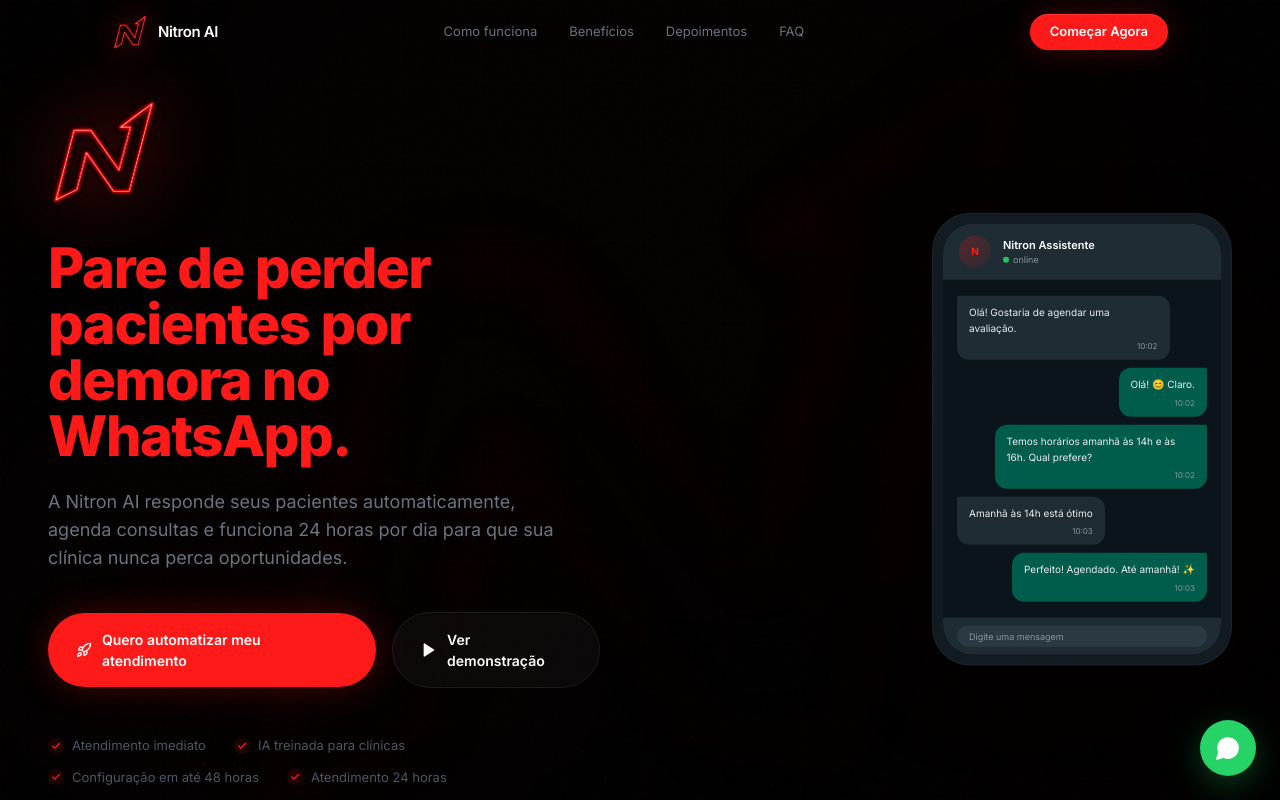
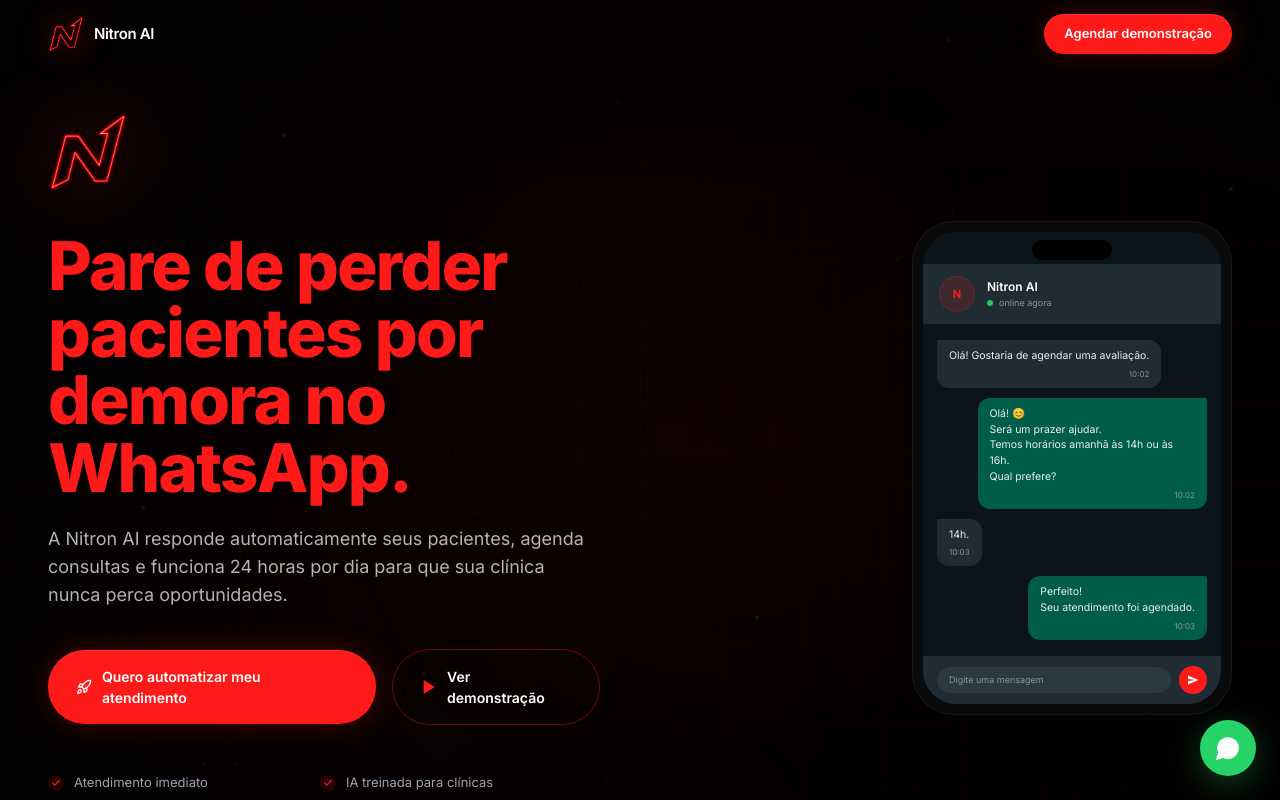
Before and after one commit to companynitron-art/nitroncompanyLP, a React (Vite) app: page / in a window 1280 px wide. Shown: the top 800 px of the page. Built offline with nearby package versions, Linux system fonts and the light colour scheme.

Commit message:
Rebuild Hero and Header components

```diff
--- a/src/components/Header.tsx
+++ b/src/components/Header.tsx
@@ -3,13 +3,6 @@ import { motion, AnimatePresence } from 'framer-motion';
 import { Menu, X } from 'lucide-react';
 
 const WHATSAPP_LINK = 'https://wa.me/5512981498914?text=Ol%C3%A1!%20Vim%20pela%20landing%20page%20da%20Nitron%20AI%20e%20quero%20conhecer%20a%20plataforma.';
-
-const navLinks = [
-  { label: 'Como funciona', href: '#como-funciona' },
-  { label: 'Benefícios', href: '#beneficios' },
-  { label: 'Depoimentos', href: '#depoimentos' },
-  { label: 'FAQ', href: '#faq' },
-];
 
 export default function Header() {
   const [scrolled, setScrolled] = useState(false);
@@ -32,43 +25,35 @@ export default function Header() {
           : 'bg-transparent'
       }`}
     >
-      <div className="max-w-6xl mx-auto px-5 sm:px-8 lg:px-12">
-        <div className="flex items-center justify-between h-16 sm:h-[64px]">
+      <div className="max-w-7xl mx-auto px-5 sm:px-8 lg:px-12">
+        <div className="flex items-center justify-between h-16 sm:h-[68px]">
+          {/* Logo */}
           <a href="#" className="flex items-center gap-2.5 group">
             <motion.img
               src="/nitron_logo.png"
               alt="Nitron AI"
-              className="w-9 h-9 object-contain drop-shadow-[0_0_16px_rgba(255,26,26,0.35)]"
-              whileHover={{ scale: 1.03, filter: 'drop-shadow(0 0 24px rgba(255,26,26,0.55))' }}
+              className="w-9 h-9 object-contain drop-shadow-[0_0_16px_rgba(255,26,26,0.3)]"
+              whileHover={{ scale: 1.03, filter: 'drop-shadow(0 0 24px rgba(255,26,26,0.5))' }}
               transition={{ duration: 0.3 }}
-              style={{ imageRendering: 'auto' }}
             />
             <span className="text-white font-semibold text-[15px] tracking-tight">Nitron AI</span>
           </a>
 
-          <nav className="hidden md:flex items-center gap-1">
-            {navLinks.map((link) => (
-              <a
-                key={link.href}
-                href={link.href}
-                className="px-3.5 py-2 text-[13px] text-gray-500 hover:text-white transition-all duration-300 rounded-lg hover:bg-white/[0.03]"
-              >
-                {link.label}
-              </a>
-            ))}
-          </nav>
-
+          {/* Desktop button */}
           <div className="hidden md:block">
-            <a
+            <motion.a
               href={WHATSAPP_LINK}
               target="_blank"
               rel="noopener noreferrer"
-              className="btn-primary inline-flex items-center gap-2 px-5 py-2 rounded-full text-white text-[13px] font-semibold"
+              whileHover={{ scale: 1.03 }}
+              whileTap={{ scale: 0.97 }}
+              className="btn-primary inline-flex items-center px-5 py-2.5 rounded-full text-white text-[13px] font-semibold"
             >
-              Começar Agora
-            </a>
+              Agendar demonstração
+            </motion.a>
           </div>
 
+          {/* Mobile toggle */}
           <button
             onClick={() => setMobileOpen(!mobileOpen)}
             className="md:hidden text-white p-2 rounded-lg hover:bg-white/[0.04] transition-colors"
@@ -88,24 +73,15 @@ export default function Header() {
             transition={{ duration: 0.4, ease: [0.16, 1, 0.3, 1] }}
             className="md:hidden bg-black/95 backdrop-blur-2xl border-b border-white/[0.03] overflow-hidden"
           >
-            <div className="px-5 py-6 space-y-1">
-              {navLinks.map((link) => (
-                <a
-                  key={link.href}
-                  href={link.href}
-                  onClick={() => setMobileOpen(false)}
-                  className="block px-4 py-3 text-gray-400 hover:text-white hover:bg-white/[0.03] transition-all rounded-xl text-[15px]"
-                >
-                  {link.label}
-                </a>
-              ))}
+            <div className="px-5 py-6">
               <a
                 href={WHATSAPP_LINK}
                 target="_blank"
                 rel="noopener noreferrer"
-                className="block w-full text-center px-5 py-3 rounded-full btn-primary text-white font-semibold text-[14px] mt-4"
+                onClick={() => setMobileOpen(false)}
+                className="block w-full text-center px-5 py-3 rounded-full btn-primary text-white font-semibold text-[14px]"
               >
-                Começar Agora
+                Agendar demonstração
               </a>
             </div>
           </motion.div>
--- a/src/sections/Hero.tsx
+++ b/src/sections/Hero.tsx
@@ -3,64 +3,88 @@ import { Check, Rocket, Play } from 'lucide-react';
 
 const WHATSAPP_LINK = 'https://wa.me/5512981498914?text=Ol%C3%A1!%20Vim%20pela%20landing%20da%20Nitron%20e%20quero%20uma%20demonstra%C3%A7%C3%A3o.';
 
+const INDICATORS = [
+  'Atendimento imediato',
+  'IA treinada para clínicas',
+  'Configuração em até 48 horas',
+  'Atendimento 24 horas',
+];
+
+const MESSAGES = [
+  { from: 'patient', text: 'Olá! Gostaria de agendar uma avaliação.', time: '10:02' },
+  { from: 'bot', text: 'Olá! 😊\nSerá um prazer ajudar.\nTemos horários amanhã às 14h ou às 16h.\nQual prefere?', time: '10:02' },
+  { from: 'patient', text: '14h.', time: '10:03' },
+  { from: 'bot', text: 'Perfeito!\nSeu atendimento foi agendado.', time: '10:03' },
+];
+
 function PhoneMockup() {
   return (
     <motion.div
-      animate={{ y: [0, -12, 0] }}
-      transition={{ duration: 6, repeat: Infinity, ease: 'easeInOut' }}
+      animate={{ y: [0, -14, 0] }}
+      transition={{ duration: 7, repeat: Infinity, ease: 'easeInOut' }}
       className="relative"
     >
-      <div className="absolute -inset-20 bg-nitron-red/[0.025] rounded-full blur-[100px] animate-pulse-glow" />
-      <div className="relative w-[260px] sm:w-[300px] mx-auto">
-        <div className="bg-[#111B21] rounded-[2.4rem] p-2.5 shadow-[0_32px_80px_-16px_rgba(0,0,0,0.8)] border border-white/[0.04]">
-          <div className="bg-[#0B141A] rounded-[1.9rem] overflow-hidden">
+      {/* Glow */}
+      <div className="absolute -inset-24 bg-[#ff1a1a]/[0.04] rounded-full blur-[120px] animate-pulse-glow" />
+
+      {/* Phone */}
+      <div className="relative w-[280px] sm:w-[320px] mx-auto">
+        <div className="bg-[#0a0a0a] rounded-[2.6rem] p-2.5 shadow-[0_40px_100px_-20px_rgba(0,0,0,0.9)] border border-white/[0.06]">
+          <div className="bg-[#0B141A] rounded-[2.1rem] overflow-hidden">
+            {/* Notch */}
+            <div className="relative flex justify-center pt-2 pb-1">
+              <div className="w-20 h-5 bg-black rounded-full" />
+            </div>
+
+            {/* WhatsApp header */}
             <div className="bg-[#1F2C34] px-4 py-3 flex items-center gap-3">
-              <div className="w-8 h-8 rounded-full bg-gradient-to-br from-nitron-red/25 to-nitron-red/5 flex items-center justify-center">
-                <span className="text-nitron-red text-[10px] font-bold">N</span>
+              <div className="w-9 h-9 rounded-full bg-[#ff1a1a]/15 flex items-center justify-center border border-[#ff1a1a]/20">
+                <span className="text-[#ff1a1a] text-[11px] font-bold">N</span>
               </div>
               <div>
-                <p className="text-white text-[11px] font-semibold">Nitron Assistente</p>
-                <div className="flex items-center gap-1">
+                <p className="text-white text-[12px] font-semibold">Nitron AI</p>
+                <div className="flex items-center gap-1.5">
                   <span className="w-1.5 h-1.5 rounded-full bg-green-500" />
-                  <p className="text-[#8696A0] text-[9px]">online</p>
+                  <p className="text-[#8696A0] text-[9px]">online agora</p>
                 </div>
               </div>
             </div>
-            <div className="px-3.5 py-4 space-y-2 min-h-[240px]">
-              <div className="flex justify-start">
-                <div className="bg-[#1F2C34] rounded-xl rounded-tl-sm px-3 py-2 max-w-[85%]">
-                  <p className="text-[#E9EDEF] text-[10px] leading-relaxed">Olá! Gostaria de agendar uma avaliação.</p>
-                  <p className="text-[#8696A0] text-[8px] mt-1 text-right">10:02</p>
-                </div>
+
+            {/* Chat */}
+            <div className="px-3.5 py-4 space-y-2.5 min-h-[280px] bg-[#0B141A]">
+              {MESSAGES.map((msg, i) => (
+                <motion.div
+                  key={i}
+                  initial={{ opacity: 0, y: 8, scale: 0.96 }}
+                  animate={{ opacity: 1, y: 0, scale: 1 }}
+                  transition={{ delay: 0.6 + i * 0.5, duration: 0.5, ease: [0.16, 1, 0.3, 1] }}
+                  className={`flex ${msg.from === 'bot' ? 'justify-end' : 'justify-start'}`}
+                >
+                  <div
+                    className={`rounded-xl px-3 py-2 max-w-[85%] ${
+                      msg.from === 'bot'
+                        ? 'bg-[#005C4B] rounded-tr-sm'
+                        : 'bg-[#1F2C34] rounded-tl-sm'
+                    }`}
+                  >
+                    <p className="text-[#E9EDEF] text-[10.5px] leading-[1.5] whitespace-pre-line">
+                      {msg.text}
+                    </p>
+                    <p className="text-[#8696A0] text-[8px] mt-1 text-right">{msg.time}</p>
+                  </div>
+                </motion.div>
+              ))}
+            </div>
+
+            {/* Input bar */}
+            <div className="bg-[#1F2C34] px-3.5 py-2.5 flex items-center gap-2">
+              <div className="flex-1 bg-[#2A3942] rounded-full px-3 py-1.5">
+                <p className="text-[#8696A0] text-[9px]">Digite uma mensagem</p>
               </div>
-              <div className="flex justify-end">
-                <div className="bg-[#005C4B] rounded-xl rounded-tr-sm px-3 py-2 max-w-[85%]">
-                  <p className="text-[#E9EDEF] text-[10px] leading-relaxed">Olá! 😊 Claro.</p>
-                  <p className="text-[#8696A0] text-[8px] mt-1 text-right">10:02</p>
-                </div>
-              </div>
-              <div className="flex justify-end">
-                <div className="bg-[#005C4B] rounded-xl rounded-tr-sm px-3 py-2 max-w-[85%]">
-                  <p className="text-[#E9EDEF] text-[10px] leading-relaxed">Temos horários amanhã às 14h e às 16h. Qual prefere?</p>
-                  <p className="text-[#8696A0] text-[8px] mt-1 text-right">10:02</p>
-                </div>
-              </div>
-              <div className="flex justify-start">
-                <div className="bg-[#1F2C34] rounded-xl rounded-tl-sm px-3 py-2 max-w-[85%]">
-                  <p className="text-[#E9EDEF] text-[10px] leading-relaxed">Amanhã às 14h está ótimo</p>
-                  <p className="text-[#8696A0] text-[8px] mt-1 text-right">10:03</p>
-                </div>
-              </div>
-              <div className="flex justify-end">
-                <div className="bg-[#005C4B] rounded-xl rounded-tr-sm px-3 py-2 max-w-[85%]">
-                  <p className="text-[#E9EDEF] text-[10px] leading-relaxed">Perfeito! Agendado. Até amanhã! ✨</p>
-                  <p className="text-[#8696A0] text-[8px] mt-1 text-right">10:03</p>
-                </div>
-              </div>
-            </div>
-            <div className="bg-[#1F2C34] px-3.5 py-2 flex items-center gap-2">
-              <div className="flex-1 bg-[#2A3942] rounded-full px-3 py-1">
-                <p className="text-[#8696A0] text-[9px]">Digite uma mensagem</p>
+              <div className="w-7 h-7 rounded-full bg-[#ff1a1a] flex items-center justify-center">
+                <svg width="12" height="12" viewBox="0 0 24 24" fill="white">
+                  <path d="M2 21l21-9L2 3v7l15 2-15 2v7z" />
+                </svg>
               </div>
             </div>
           </div>
@@ -72,97 +96,156 @@ function PhoneMockup() {
 
 export default function Hero() {
   return (
-    <section className="relative min-h-screen flex items-center pt-24 pb-20 overflow-hidden">
-      <div className="absolute inset-0 flex items-center justify-center pointer-events-none select-none overflow-hidden">
-        <img
-          src="/nitron_logo.png"
-          alt=""
-          className="w-[70vw] max-w-[900px] opacity-[0.015]"
-          style={{ filter: 'blur(14px)' }}
-        />
+    <section className="relative min-h-screen flex items-center pt-28 pb-20 overflow-hidden">
+      {/* Background grid */}
+      <div
+        className="absolute inset-0 opacity-[0.025] pointer-events-none"
+        style={{
+          backgroundImage:
+            'linear-gradient(rgba(255,255,255,0.5) 1px, transparent 1px), linear-gradient(90deg, rgba(255,255,255,0.5) 1px, transparent 1px)',
+          backgroundSize: '64px 64px',
+          maskImage: 'radial-gradient(ellipse 80% 60% at 50% 40%, black 30%, transparent 80%)',
+          WebkitMaskImage: 'radial-gradient(ellipse 80% 60% at 50% 40%, black 30%, transparent 80%)',
+        }}
+      />
+
+      {/* Ambient red glow */}
+      <div className="absolute top-1/4 left-1/4 w-[600px] h-[600px] bg-[#ff1a1a]/[0.035] rounded-full blur-[140px] pointer-events-none" />
+      <div className="absolute bottom-1/4 right-1/4 w-[500px] h-[500px] bg-[#ff1a1a]/[0.025] rounded-full blur-[120px] pointer-events-none" />
+
+      {/* Particles */}
+      <div className="absolute inset-0 pointer-events-none overflow-hidden">
+        {[...Array(12)].map((_, i) => (
+          <motion.div
+            key={i}
+            className="absolute w-1 h-1 rounded-full bg-white/20"
+            style={{
+              left: `${(i * 37) % 100}%`,
+              top: `${(i * 53) % 100}%`,
+            }}
+            animate={{
+              y: [0, -30, 0],
+              opacity: [0, 0.4, 0],
+            }}
+            transition={{
+              duration: 6 + (i % 4),
+              repeat: Infinity,
+              delay: i * 0.5,
+              ease: 'easeInOut',
+            }}
+          />
+        ))}
       </div>
 
       <div className="max-w-7xl mx-auto px-5 sm:px-8 lg:px-12 relative z-10 w-full">
         <div className="grid lg:grid-cols-2 gap-14 lg:gap-20 items-center">
+          {/* LEFT — Content */}
           <motion.div
             initial={{ opacity: 0, y: 40 }}
             animate={{ opacity: 1, y: 0 }}
             transition={{ duration: 1, ease: [0.16, 1, 0.3, 1] }}
           >
+            {/* Logo */}
             <motion.div
               initial={{ opacity: 0, scale: 0.8 }}
               animate={{ opacity: 1, scale: 1 }}
               transition={{ duration: 0.8, delay: 0.1 }}
-              className="mb-8"
+              className="mb-10"
             >
               <motion.img
                 src="/nitron_logo.png"
                 alt="Nitron AI"
-                className="w-24 h-24 sm:w-28 sm:h-28 object-contain drop-shadow-[0_0_40px_rgba(255,26,26,0.35)]"
-                animate={{ scale: [1, 1.01, 1] }}
+                className="w-20 h-20 object-contain drop-shadow-[0_0_40px_rgba(255,26,26,0.3)]"
+                animate={{ scale: [1, 1.015, 1] }}
                 transition={{ duration: 5, repeat: Infinity, ease: 'easeInOut' }}
-                whileHover={{ scale: 1.03, filter: 'drop-shadow(0 0 60px rgba(255,26,26,0.6))' }}
-                style={{ imageRendering: 'auto' }}
+                whileHover={{ scale: 1.03, filter: 'drop-shadow(0 0 60px rgba(255,26,26,0.5))' }}
               />
             </motion.div>
 
-            <h1 className="text-4xl sm:text-5xl lg:text-[3.2rem] xl:text-[3.5rem] font-extrabold leading-[1.05] tracking-tight mb-6" style={{ color: '#ff1a1a' }}>
+            {/* Headline */}
+            <motion.h1
+              initial={{ opacity: 0, y: 20 }}
+              animate={{ opacity: 1, y: 0 }}
+              transition={{ duration: 0.8, delay: 0.2, ease: [0.16, 1, 0.3, 1] }}
+              className="text-4xl sm:text-5xl lg:text-6xl xl:text-[4.2rem] font-extrabold leading-[1.02] tracking-tight mb-6"
+              style={{ color: '#ff1a1a' }}
+            >
               Pare de perder pacientes por demora no WhatsApp.
-            </h1>
+            </motion.h1>
 
-            <p className="text-gray-500 text-base sm:text-lg leading-[1.7] mb-10 max-w-lg">
-              A Nitron AI responde seus pacientes automaticamente, agenda consultas e funciona 24 horas por dia para que sua clínica nunca perca oportunidades.
-            </p>
+            {/* Subheadline */}
+            <motion.p
+              initial={{ opacity: 0, y: 20 }}
+              animate={{ opacity: 1, y: 0 }}
+              transition={{ duration: 0.8, delay: 0.35, ease: [0.16, 1, 0.3, 1] }}
+              className="text-white/70 text-base sm:text-lg leading-[1.6] mb-10 max-w-xl"
+            >
+              A Nitron AI responde automaticamente seus pacientes, agenda consultas e funciona 24 horas por dia para que sua clínica nunca perca oportunidades.
+            </motion.p>
 
-            <div className="flex flex-col sm:flex-row items-start sm:items-center gap-4 mb-12">
+            {/* Buttons */}
+            <motion.div
+              initial={{ opacity: 0, y: 20 }}
+              animate={{ opacity: 1, y: 0 }}
+              transition={{ duration: 0.8, delay: 0.5, ease: [0.16, 1, 0.3, 1] }}
+              className="flex flex-col sm:flex-row items-start sm:items-center gap-4 mb-12"
+            >
               <motion.a
                 href={WHATSAPP_LINK}
                 target="_blank"
                 rel="noopener noreferrer"
                 whileHover={{ scale: 1.03 }}
                 whileTap={{ scale: 0.97 }}
-                className="btn-primary inline-flex items-center justify-center gap-2.5 px-7 py-4 rounded-full text-white font-semibold text-[14px] animate-breathe"
+                className="btn-primary inline-flex items-center justify-center gap-2.5 px-7 py-4 rounded-full text-white font-semibold text-[14px]"
               >
                 <Rocket size={16} />
                 Quero automatizar meu atendimento
               </motion.a>
-              <a
+              <motion.a
                 href="#demo"
-                className="btn-secondary inline-flex items-center justify-center gap-2.5 px-7 py-4 rounded-full text-white font-semibold text-[14px]"
+                whileHover={{ scale: 1.03 }}
+                whileTap={{ scale: 0.97 }}
+                className="inline-flex items-center justify-center gap-2.5 px-7 py-4 rounded-full text-white font-semibold text-[14px] transition-all duration-400"
+                style={{
+                  background: 'transparent',
+                  border: '1px solid rgba(255,26,26,0.4)',
+                }}
               >
-                <Play size={16} fill="currentColor" />
+                <Play size={16} fill="currentColor" className="text-[#ff1a1a]" />
                 Ver demonstração
-              </a>
-            </div>
+              </motion.a>
+            </motion.div>
 
-            <div className="flex flex-wrap items-center gap-x-7 gap-y-3">
-              {[
-                'Atendimento imediato',
-                'IA treinada para clínicas',
-                'Configuração em até 48 horas',
-                'Atendimento 24 horas',
-              ].map((text, i) => (
+            {/* Indicators */}
+            <motion.div
+              initial={{ opacity: 0 }}
+              animate={{ opacity: 1 }}
+              transition={{ duration: 0.8, delay: 0.7 }}
+              className="grid grid-cols-1 sm:grid-cols-2 gap-x-8 gap-y-3 max-w-lg"
+            >
+              {INDICATORS.map((text, i) => (
                 <motion.div
                   key={i}
-                  initial={{ opacity: 0, y: 10 }}
-                  animate={{ opacity: 1, y: 0 }}
+                  initial={{ opacity: 0, x: -10 }}
+                  animate={{ opacity: 1, x: 0 }}
                   transition={{ delay: 0.8 + i * 0.1, duration: 0.5 }}
-                  className="flex items-center gap-2"
+                  className="flex items-center gap-2.5"
                 >
-                  <div className="w-4 h-4 rounded-full bg-nitron-red/10 flex items-center justify-center">
-                    <Check size={10} className="text-nitron-red" strokeWidth={3} />
+                  <div className="w-4 h-4 rounded-full flex items-center justify-center" style={{ background: 'rgba(255,26,26,0.12)' }}>
+                    <Check size={10} className="text-[#ff1a1a]" strokeWidth={3} />
                   </div>
-                  <span className="text-gray-600 text-[13px]">{text}</span>
+                  <span className="text-gray-400 text-[13px]">{text}</span>
                 </motion.div>
               ))}
-            </div>
+            </motion.div>
           </motion.div>
 
+          {/* RIGHT — Phone mockup */}
           <motion.div
-            initial={{ opacity: 0, y: 60 }}
-            animate={{ opacity: 1, y: 0 }}
+            initial={{ opacity: 0, y: 60, scale: 0.95 }}
+            animate={{ opacity: 1, y: 0, scale: 1 }}
             transition={{ duration: 1.2, delay: 0.4, ease: [0.16, 1, 0.3, 1] }}
-            className="flex justify-center lg:justify-end"
+            className="flex justify-center lg:justify-end order-first lg:order-last"
           >
             <PhoneMockup />
           </motion.div>
```
Also changed, not shown: public/nitron_logo.png.
